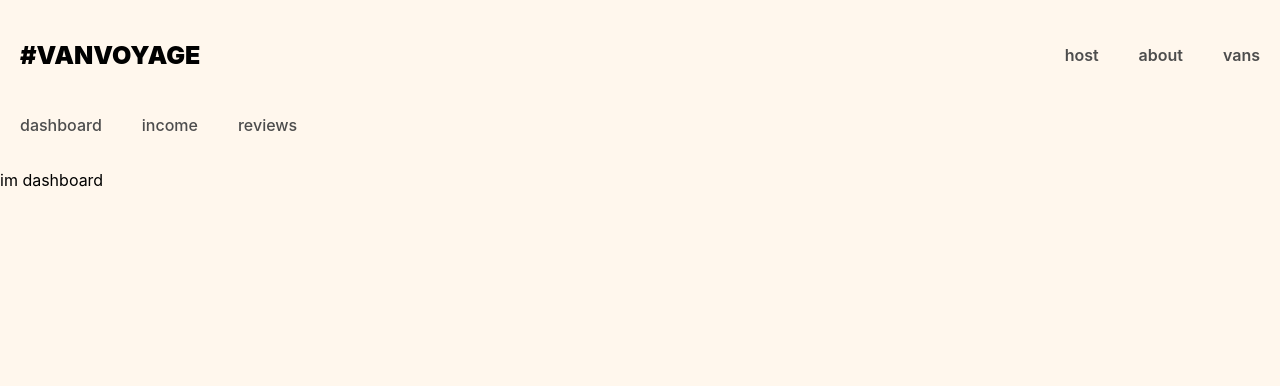
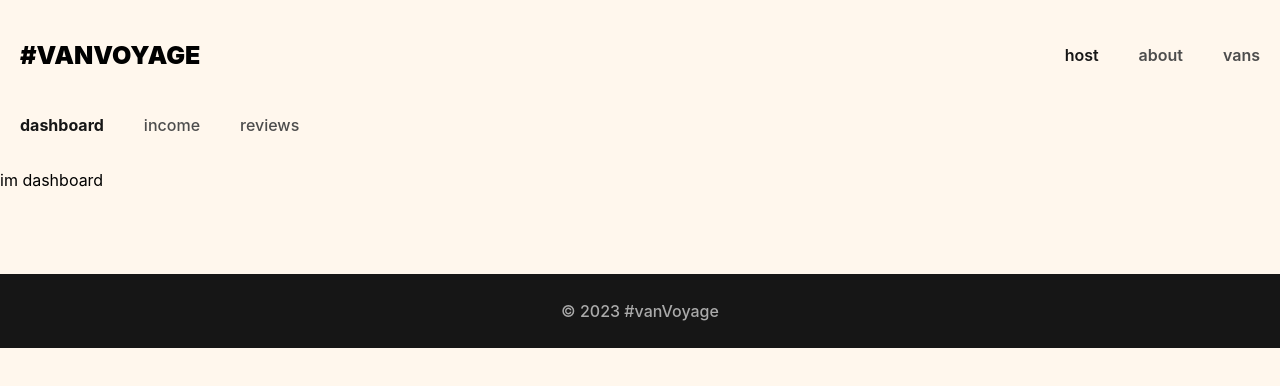
Before and after one commit to auriliu/vanVoyage, a React (Create React App) app: page /host in a window 1280 px wide. Shown: the top 386 px of the page. Built offline with nearby package versions, Linux system fonts and the light colour scheme.

Commit message:
NavLinks added

```diff
--- /dev/null
+++ b/src/components/Footer.js
@@ -0,0 +1,5 @@
+function Footer() {
+  return <footer>&#169; 2023 #vanVoyage</footer>;
+}
+
+export default Footer;
--- a/src/components/Header.js
+++ b/src/components/Header.js
@@ -1,17 +1,37 @@
 //
 
-import { Link } from "react-router-dom";
+import { NavLink, Link } from "react-router-dom";
 
 function Header() {
+  const activeStyle = {
+    fontweight: "bold",
+    color: "#161616",
+  };
+
   return (
     <header>
       <Link className="site-logo" to={"/"}>
         #vanVoyage
       </Link>
       <nav>
-        <Link to="/host">host</Link>
-        <Link to="/about">about</Link>
-        <Link to="/vans">vans</Link>
+        <NavLink
+          style={({ isActive }) => (isActive ? activeStyle : null)}
+          to="/host"
+        >
+          host
+        </NavLink>
+        <NavLink
+          style={({ isActive }) => (isActive ? activeStyle : null)}
+          to="/about"
+        >
+          about
+        </NavLink>
+        <NavLink
+          style={({ isActive }) => (isActive ? activeStyle : null)}
+          to="/vans"
+        >
+          vans
+        </NavLink>
       </nav>
     </header>
   );
--- a/src/components/HostLayout.js
+++ b/src/components/HostLayout.js
@@ -1,13 +1,34 @@
 //
-import { Link, Outlet } from "react-router-dom";
+import { NavLink, Outlet } from "react-router-dom";
 
 function HostLayout() {
+  const activeStyle = {
+    fontWeight: "bold",
+    color: "#161616",
+  };
+
   return (
     <>
       <nav className="host-nav">
-        <Link to="/host">dashboard</Link>
-        <Link to="/host/income">income</Link>
-        <Link to="/host/reviews">reviews</Link>
+        <NavLink
+          style={({ isActive }) => (isActive ? activeStyle : null)}
+          end
+          to="/host"
+        >
+          dashboard
+        </NavLink>
+        <NavLink
+          style={({ isActive }) => (isActive ? activeStyle : null)}
+          to="/host/income"
+        >
+          income
+        </NavLink>
+        <NavLink
+          style={({ isActive }) => (isActive ? activeStyle : null)}
+          to="/host/reviews"
+        >
+          reviews
+        </NavLink>
       </nav>
       <Outlet />
     </>
--- a/src/components/Layout.js
+++ b/src/components/Layout.js
@@ -2,12 +2,16 @@
 // import Header from "./Header";
 import { Outlet } from "react-router-dom";
 import Header from "./Header";
+import Footer from "./Footer";
 
 function Layout() {
   return (
     <>
       <Header />
-      <Outlet />
+      <main>
+        <Outlet />
+      </main>
+      <Footer />
     </>
   );
 }
```
